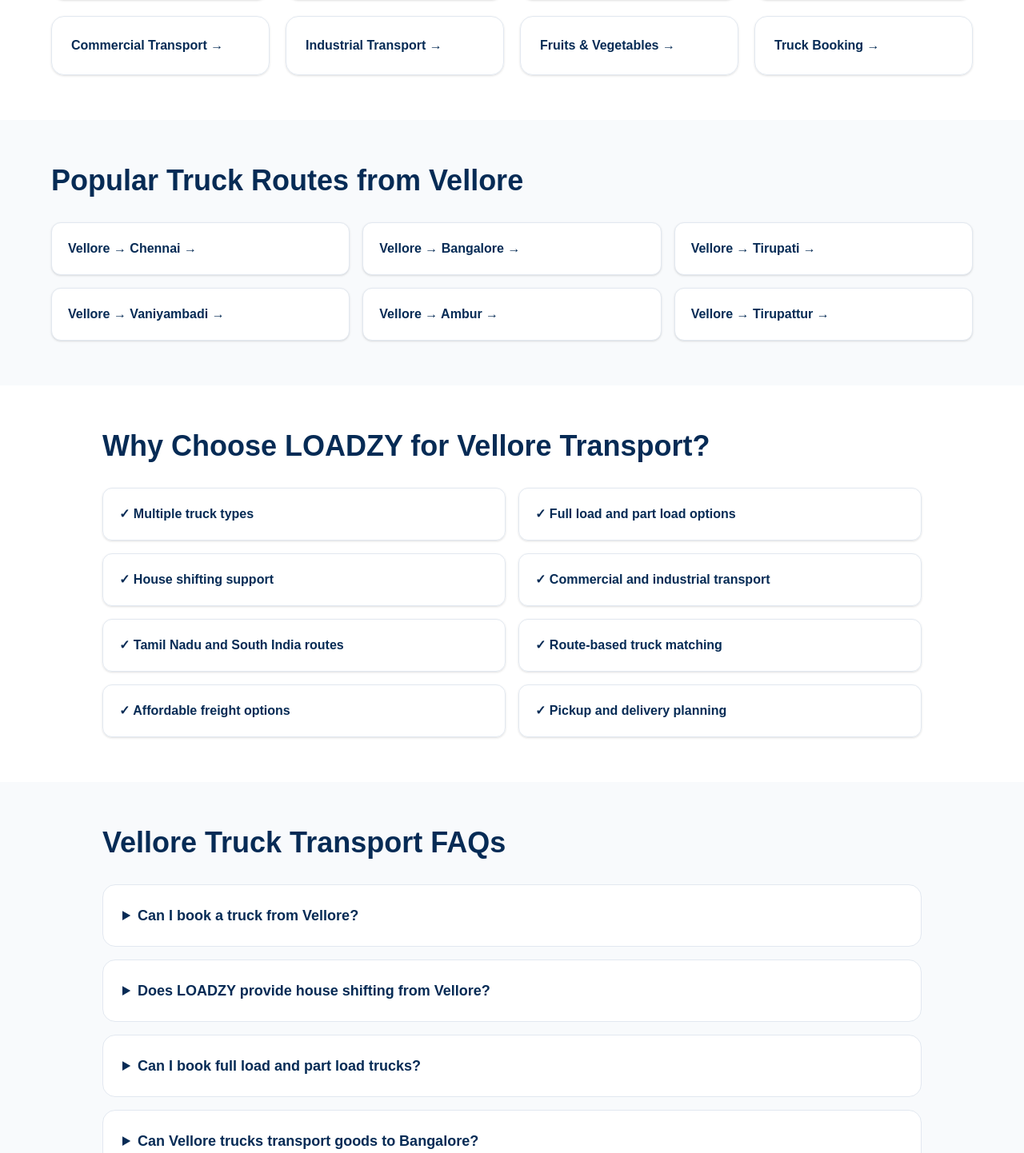
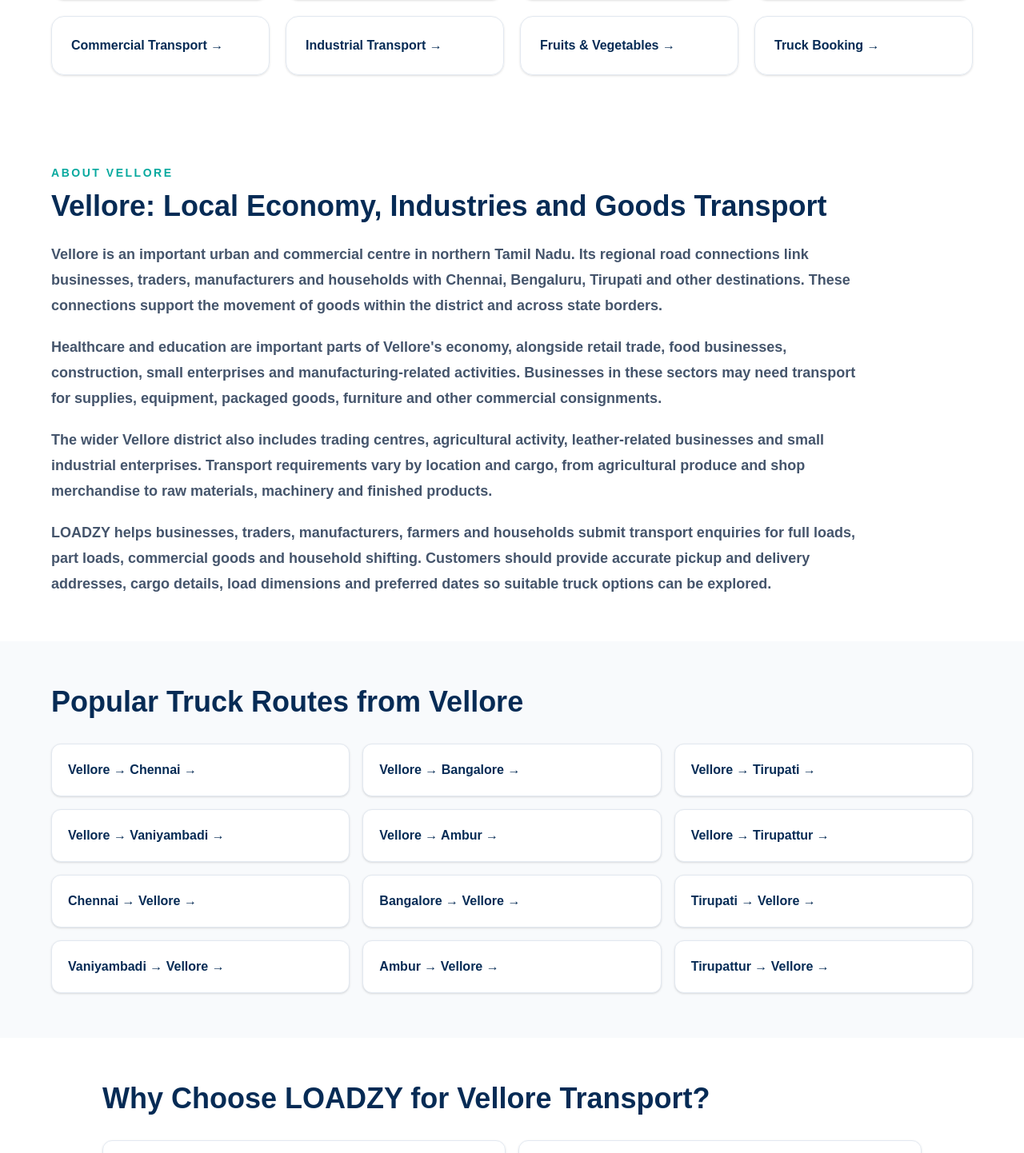
Before and after one commit to haleemablog-del/loadzy, a Next.js app: page /vellore-transport in a window 1280 px wide. Shown: the part 814-2256 px from the top of the page at 80% size. Built offline with nearby package versions, Linux system fonts and the light colour scheme.

Commit message:
Complete Vellore transport routes

```diff
--- a/app/vellore-transport/page.tsx
+++ b/app/vellore-transport/page.tsx
@@ -37,6 +37,13 @@ const routes = [
   ["Vellore → Vaniyambadi", "/routes/vellore/vaniyambadi"],
   ["Vellore → Ambur", "/routes/vellore/ambur"],
   ["Vellore → Tirupattur", "/routes/vellore/tirupattur"],
+
+  ["Chennai → Vellore", "/routes/chennai/vellore"],
+  ["Bangalore → Vellore", "/routes/bangalore/vellore"],
+  ["Tirupati → Vellore", "/routes/tirupati/vellore"],
+  ["Vaniyambadi → Vellore", "/routes/vaniyambadi/vellore"],
+  ["Ambur → Vellore", "/routes/ambur/vellore"],
+  ["Tirupattur → Vellore", "/routes/tirupattur/vellore"],
 ];
 
 const faqs = [
@@ -173,6 +180,54 @@ export default function VelloreTransportPage() {
         </div>
       </section>
 
+      <section className="px-6 py-14">
+        <div className="mx-auto max-w-6xl">
+          <p className="text-sm font-black uppercase tracking-[0.18em] text-[#08A99F]">
+            ABOUT VELLORE
+          </p>
+
+          <h2 className="mt-3 text-3xl font-black md:text-4xl">
+            Vellore: Local Economy, Industries and Goods Transport
+          </h2>
+
+          <div className="mt-6 max-w-5xl space-y-5 text-lg font-bold leading-8 text-slate-600">
+            <p>
+              Vellore is an important urban and commercial centre in northern
+              Tamil Nadu. Its regional road connections link businesses,
+              traders, manufacturers and households with Chennai, Bengaluru,
+              Tirupati and other destinations. These connections support the
+              movement of goods within the district and across state borders.
+            </p>
+
+            <p>
+              Healthcare and education are important parts of Vellore's
+              economy, alongside retail trade, food businesses, construction,
+              small enterprises and manufacturing-related activities.
+              Businesses in these sectors may need transport for supplies,
+              equipment, packaged goods, furniture and other commercial
+              consignments.
+            </p>
+
+            <p>
+              The wider Vellore district also includes trading centres,
+              agricultural activity, leather-related businesses and small
+              industrial enterprises. Transport requirements vary by location
+              and cargo, from agricultural produce and shop merchandise to
+              raw materials, machinery and finished products.
+            </p>
+
+            <p>
+              LOADZY helps businesses, traders, manufacturers, farmers and
+              households submit transport enquiries for full loads, part
+              loads, commercial goods and household shifting. Customers
+              should provide accurate pickup and delivery addresses, cargo
+              details, load dimensions and preferred dates so suitable truck
+              options can be explored.
+            </p>
+          </div>
+        </div>
+      </section>
+
       <section className="bg-slate-50 px-6 py-14">
         <div className="mx-auto max-w-6xl">
           <h2 className="text-4xl font-black">
```
